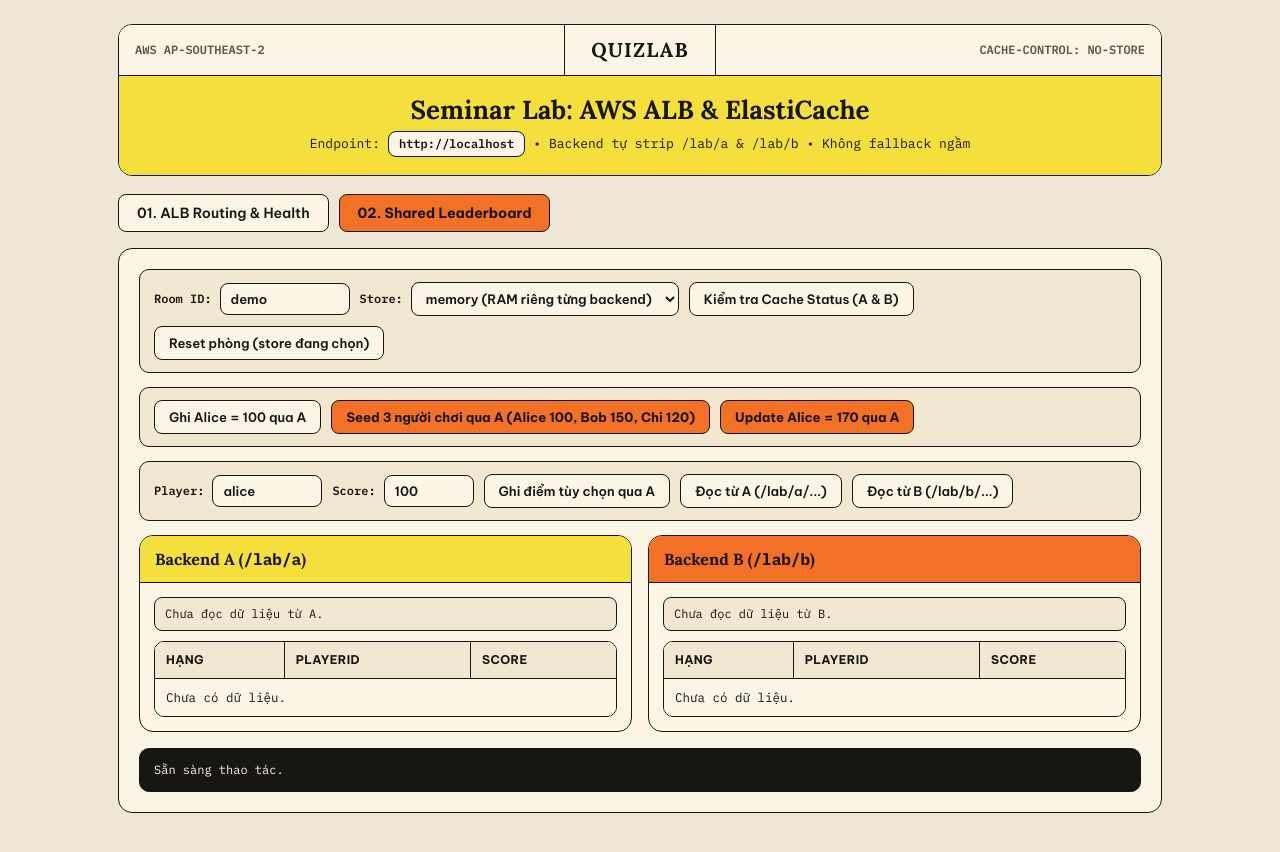
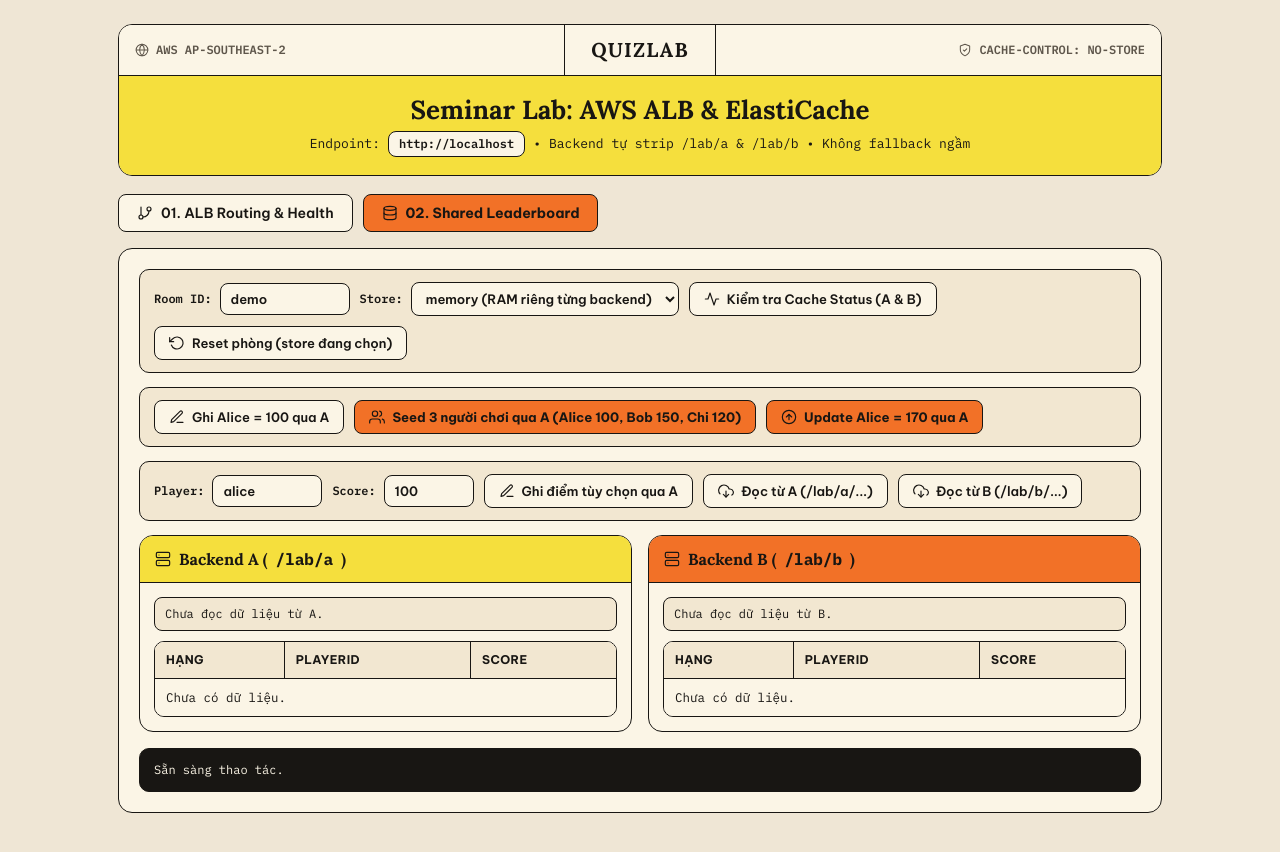
Before and after one commit to duykhoa1125/live-quiz, a website: page seminar-lab/alb-elasticache/public/index.html in a window 1280 px wide. Both pictures are taken after a click on the button "02. Shared Leaderboard". Drawn offline with Linux system fonts and the light colour scheme.

Commit message:
feat: Add SVG icons and update styles in index.html for improved UI consistency

```diff
--- a/seminar-lab/alb-elasticache/public/index.html
+++ b/seminar-lab/alb-elasticache/public/index.html
@@ -24,6 +24,22 @@
     }
 
     * { box-sizing: border-box; }
+
+    .ico {
+      width: 16px;
+      height: 16px;
+      flex-shrink: 0;
+      fill: none;
+      stroke: currentColor;
+      stroke-width: 1.75;
+      stroke-linecap: round;
+      stroke-linejoin: round;
+    }
+
+    .ico-sm {
+      width: 14px;
+      height: 14px;
+    }
 
     button, input, select {
       font-family: "Be Vietnam Pro", system-ui, -apple-system, sans-serif;
@@ -71,9 +87,12 @@
       font-size: 12px;
       font-weight: 600;
       color: var(--muted);
+      display: flex;
+      align-items: center;
+      gap: 7px;
     }
     .hero-top-cell.right {
-      text-align: right;
+      justify-content: flex-end;
     }
 
     .hero-brand {
@@ -142,6 +161,9 @@
       font-size: 14px;
       font-weight: 600;
       cursor: pointer;
+      display: inline-flex;
+      align-items: center;
+      gap: 8px;
       transition: background-color 0.12s ease;
     }
 
@@ -212,6 +234,9 @@
       font-size: 13px;
       font-weight: 600;
       cursor: pointer;
+      display: inline-flex;
+      align-items: center;
+      gap: 7px;
       transition: background-color 0.12s ease, transform 0.08s ease;
     }
 
@@ -249,7 +274,7 @@
       .stats { grid-template-columns: repeat(2, 1fr); }
       .hero-topbar { grid-template-columns: 1fr; }
       .hero-brand { border-left: none; border-right: none; border-top: var(--line); border-bottom: var(--line); }
-      .hero-top-cell.right { text-align: left; }
+      .hero-top-cell.right { justify-content: flex-start; }
     }
 
     .stat-box {
@@ -406,9 +431,15 @@
   <div class="container">
     <header class="hero-frame">
       <div class="hero-topbar">
-        <div class="hero-top-cell">AWS AP-SOUTHEAST-2</div>
+        <div class="hero-top-cell">
+          <svg class="ico ico-sm" viewBox="0 0 24 24" aria-hidden="true"><circle cx="12" cy="12" r="10"/><line x1="2" y1="12" x2="22" y2="12"/><path d="M12 2a15.3 15.3 0 0 1 4 10 15.3 15.3 0 0 1-4 10 15.3 15.3 0 0 1-4-10 15.3 15.3 0 0 1 4-10z"/></svg>
+          <span>AWS AP-SOUTHEAST-2</span>
+        </div>
         <div class="hero-brand">QuizLab</div>
-        <div class="hero-top-cell right">CACHE-CONTROL: NO-STORE</div>
+        <div class="hero-top-cell right">
+          <svg class="ico ico-sm" viewBox="0 0 24 24" aria-hidden="true"><path d="M12 22s8-4 8-10V5l-8-3-8 3v7c0 6 8 10 8 10z"/><path d="M9 12l2 2 4-4"/></svg>
+          <span>CACHE-CONTROL: NO-STORE</span>
+        </div>
       </div>
 
       <div class="hero-banner">
@@ -423,16 +454,31 @@
     </header>
 
     <nav class="tabs" aria-label="Demo tabs">
-      <button class="tab-btn active" data-tab="alb">01. ALB Routing &amp; Health</button>
-      <button class="tab-btn" data-tab="leaderboard">02. Shared Leaderboard</button>
+      <button class="tab-btn active" data-tab="alb">
+        <svg class="ico" viewBox="0 0 24 24" aria-hidden="true"><line x1="6" y1="3" x2="6" y2="15"/><circle cx="18" cy="6" r="3"/><circle cx="6" cy="18" r="3"/><path d="M18 9a9 9 0 0 1-9 9"/></svg>
+        <span>01. ALB Routing &amp; Health</span>
+      </button>
+      <button class="tab-btn" data-tab="leaderboard">
+        <svg class="ico" viewBox="0 0 24 24" aria-hidden="true"><ellipse cx="12" cy="5" rx="9" ry="3"/><path d="M3 5v14c0 1.66 4 3 9 3s9-1.34 9-3V5"/><path d="M3 12c0 1.66 4 3 9 3s9-1.34 9-3"/></svg>
+        <span>02. Shared Leaderboard</span>
+      </button>
     </nav>
 
     <!-- TAB 1: ALB -->
     <section id="tab-alb" class="panel active">
       <div class="control-block">
-        <button id="btnSend20" class="action primary">Gửi 20 request (/api/whoami)</button>
-        <button id="btnSend1" class="action">Gửi 1 request</button>
-        <button id="btnClearAlb" class="action">Xóa bảng kết quả</button>
+        <button id="btnSend20" class="action primary">
+          <svg class="ico" viewBox="0 0 24 24" aria-hidden="true"><polygon points="6 3 20 12 6 21 6 3"/></svg>
+          <span>Gửi 20 request (/api/whoami)</span>
+        </button>
+        <button id="btnSend1" class="action">
+          <svg class="ico" viewBox="0 0 24 24" aria-hidden="true"><line x1="22" y1="2" x2="11" y2="13"/><polygon points="22 2 15 22 11 13 2 9 22 2"/></svg>
+          <span>Gửi 1 request</span>
+        </button>
+        <button id="btnClearAlb" class="action">
+          <svg class="ico" viewBox="0 0 24 24" aria-hidden="true"><polyline points="3 6 5 6 21 6"/><path d="M19 6l-1 14a2 2 0 0 1-2 2H8a2 2 0 0 1-2-2L5 6"/><path d="M10 11v6"/><path d="M14 11v6"/><path d="M9 6V4a1 1 0 0 1 1-1h4a1 1 0 0 1 1 1v2"/></svg>
+          <span>Xóa bảng kết quả</span>
+        </button>
       </div>
 
       <div class="stats">
@@ -488,14 +534,29 @@
             <option value="elasticache">elasticache (Valkey dùng chung)</option>
           </select>
         </label>
-        <button id="btnCacheStatus" class="action">Kiểm tra Cache Status (A &amp; B)</button>
-        <button id="btnResetRoom" class="action">Reset phòng (store đang chọn)</button>
+        <button id="btnCacheStatus" class="action">
+          <svg class="ico" viewBox="0 0 24 24" aria-hidden="true"><polyline points="22 12 18 12 15 21 9 3 6 12 2 12"/></svg>
+          <span>Kiểm tra Cache Status (A &amp; B)</span>
+        </button>
+        <button id="btnResetRoom" class="action">
+          <svg class="ico" viewBox="0 0 24 24" aria-hidden="true"><polyline points="1 4 1 10 7 10"/><path d="M3.51 15a9 9 0 1 0 2.13-9.36L1 10"/></svg>
+          <span>Reset phòng (store đang chọn)</span>
+        </button>
       </div>
 
       <div class="control-block">
-        <button id="btnWriteAlice100" class="action">Ghi Alice = 100 qua A</button>
-        <button id="btnSeed3" class="action primary">Seed 3 người chơi qua A (Alice 100, Bob 150, Chi 120)</button>
-        <button id="btnAlice170" class="action primary">Update Alice = 170 qua A</button>
+        <button id="btnWriteAlice100" class="action">
+          <svg class="ico" viewBox="0 0 24 24" aria-hidden="true"><path d="M12 20h9"/><path d="M16.5 3.5a2.121 2.121 0 0 1 3 3L7 19l-4 1 1-4L16.5 3.5z"/></svg>
+          <span>Ghi Alice = 100 qua A</span>
+        </button>
+        <button id="btnSeed3" class="action primary">
+          <svg class="ico" viewBox="0 0 24 24" aria-hidden="true"><path d="M17 21v-2a4 4 0 0 0-4-4H5a4 4 0 0 0-4 4v2"/><circle cx="9" cy="7" r="4"/><path d="M23 21v-2a4 4 0 0 0-3-3.87"/><path d="M16 3.13a4 4 0 0 1 0 7.75"/></svg>
+          <span>Seed 3 người chơi qua A (Alice 100, Bob 150, Chi 120)</span>
+        </button>
+        <button id="btnAlice170" class="action primary">
+          <svg class="ico" viewBox="0 0 24 24" aria-hidden="true"><circle cx="12" cy="12" r="10"/><polyline points="16 12 12 8 8 12"/><line x1="12" y1="16" x2="12" y2="8"/></svg>
+          <span>Update Alice = 170 qua A</span>
+        </button>
       </div>
 
       <div class="control-block">
@@ -507,9 +568,18 @@
           Score:
           <input id="scoreInput" type="number" value="100" min="0" style="width: 90px;">
         </label>
-        <button id="btnPutCustom" class="action">Ghi điểm tùy chọn qua A</button>
-        <button id="btnReadA" class="action">Đọc từ A (/lab/a/...)</button>
-        <button id="btnReadB" class="action">Đọc từ B (/lab/b/...)</button>
+        <button id="btnPutCustom" class="action">
+          <svg class="ico" viewBox="0 0 24 24" aria-hidden="true"><path d="M12 20h9"/><path d="M16.5 3.5a2.121 2.121 0 0 1 3 3L7 19l-4 1 1-4L16.5 3.5z"/></svg>
+          <span>Ghi điểm tùy chọn qua A</span>
+        </button>
+        <button id="btnReadA" class="action">
+          <svg class="ico" viewBox="0 0 24 24" aria-hidden="true"><path d="M8 17l4 4 4-4"/><path d="M12 12v9"/><path d="M20.88 18.09A5 5 0 0 0 18 9h-1.26A8 8 0 1 0 3 16.29"/></svg>
+          <span>Đọc từ A (/lab/a/...)</span>
+        </button>
+        <button id="btnReadB" class="action">
+          <svg class="ico" viewBox="0 0 24 24" aria-hidden="true"><path d="M8 17l4 4 4-4"/><path d="M12 12v9"/><path d="M20.88 18.09A5 5 0 0 0 18 9h-1.26A8 8 0 1 0 3 16.29"/></svg>
+          <span>Đọc từ B (/lab/b/...)</span>
+        </button>
       </div>
 
       <div id="lbErrorBanner" class="error-banner"></div>
@@ -517,7 +587,7 @@
       <div class="grid-2">
         <div class="card-sub">
           <div class="card-sub-head head-a">
-            <span>Backend A (<code>/lab/a</code>)</span>
+            <span style="display:inline-flex;align-items:center;gap:8px;"><svg class="ico" viewBox="0 0 24 24" aria-hidden="true"><rect x="2" y="2" width="20" height="8" rx="2" ry="2"/><rect x="2" y="14" width="20" height="8" rx="2" ry="2"/><line x1="6" y1="6" x2="6.01" y2="6"/><line x1="6" y1="18" x2="6.01" y2="18"/></svg>Backend A (<code>/lab/a</code>)</span>
             <span id="badgeReadA"></span>
           </div>
           <div class="card-sub-body">
@@ -537,7 +607,7 @@
 
         <div class="card-sub">
           <div class="card-sub-head head-b">
-            <span>Backend B (<code>/lab/b</code>)</span>
+            <span style="display:inline-flex;align-items:center;gap:8px;"><svg class="ico" viewBox="0 0 24 24" aria-hidden="true"><rect x="2" y="2" width="20" height="8" rx="2" ry="2"/><rect x="2" y="14" width="20" height="8" rx="2" ry="2"/><line x1="6" y1="6" x2="6.01" y2="6"/><line x1="6" y1="18" x2="6.01" y2="18"/></svg>Backend B (<code>/lab/b</code>)</span>
             <span id="badgeReadB"></span>
           </div>
           <div class="card-sub-body">
```
Also changed, not shown: docs/DEMO_WORKLOG.md (+32 -0 lines).
